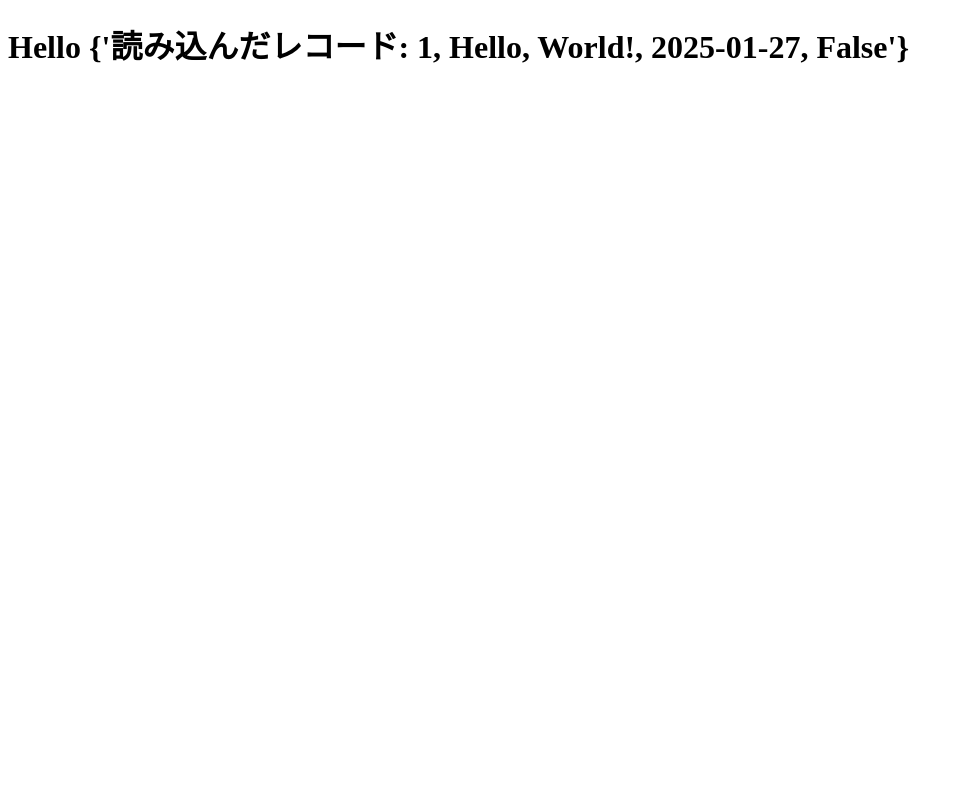
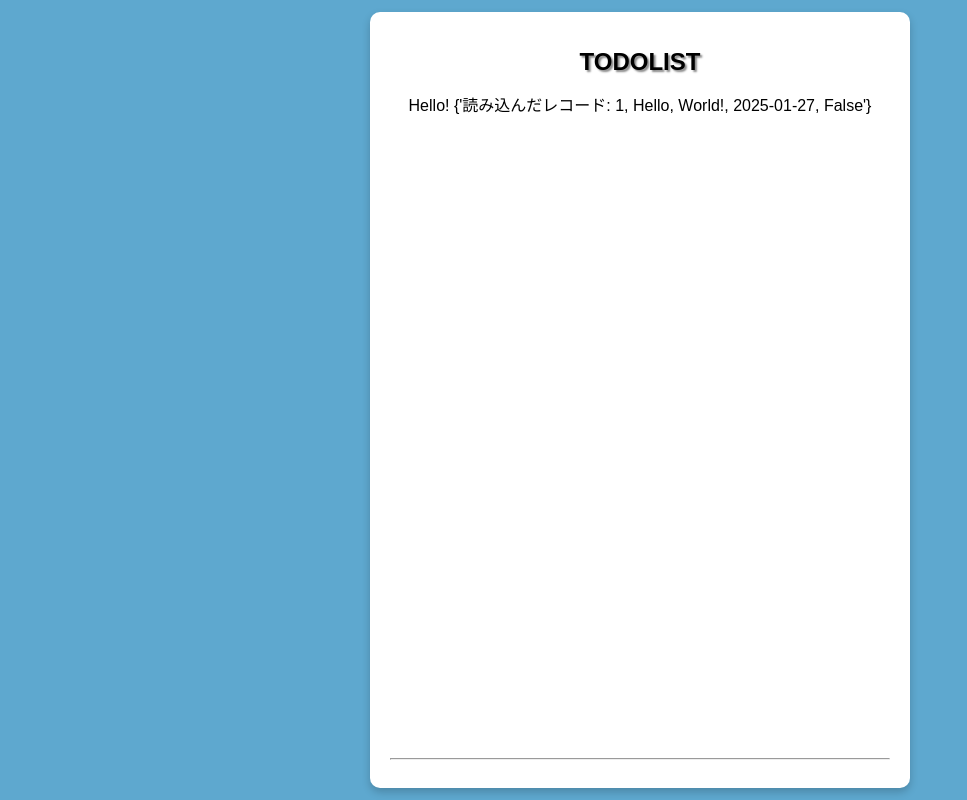
Before and after one commit to Taito1608/study_backend, a FastAPI app: page /todo/1 in a window 1280 px wide. Shown: the whole page, without its empty margins (0-967 px from the left). Run offline with FastAPI, Linux system fonts and the light colour scheme; data comes from the database, SQL or seed files in the repository; both versions use the stored data as it was after the commit.

Commit message:
index.html作成

```diff
--- a/app/main.py
+++ b/app/main.py
@@ -5,7 +5,9 @@ from fastapi.templating import Jinja2Templates
 from .database.setting import SessionLocal
 from .database.table.models import Todo
 
-app = FastAPI()
+app = FastAPI(
+    title='FastAPIでつくるtoDoアプリケーション',
+)
 app.mount(path="/app/static", app=StaticFiles(directory="app/static"), name="static")
 templates = Jinja2Templates(directory="app/templates")
 
@@ -16,6 +18,14 @@ async def read_root(request: Request):
         "request": request,
         "name": "Taito!"
         })
+
+#test（データ取得確認）
+@app.get("/test")
+def test_res():
+    db = SessionLocal()
+    todo = db.query(Todo).filter(Todo.id == "1").first()
+    db.close()
+    return {f"読み込んだレコード: {todo.id}, {todo.box}, {todo.date}, {todo.done}"}
 
 #Todo 取得(一覧)
 @app.get("/todo")
--- /dev/null
+++ b/app/static/css/styles.css
@@ -0,0 +1,124 @@
+/* 全体のスタイル */
+body {
+    font-family: Arial, sans-serif;
+    background-color: #5ea8cf;
+    display: flex;
+    justify-content: center;
+    align-items: center;
+    height: 100vh;
+    margin: 0;
+}
+
+/* コンテナのスタイル */
+.background {
+    background: white;
+    padding: 20px;
+    border-radius: 10px;
+    box-shadow: 0 4px 8px rgba(0, 0, 0, 0.2);
+    text-align: center;
+    width: 500px;
+}
+
+/* タイトルのスタイル */
+h1 {
+    font-size: 24px;
+    font-weight: bold;
+    text-shadow: 2px 2px 2px #888;
+}
+
+/* 入力エリアとボタンのスタイル */
+.input-container {
+    display: flex;
+    margin-bottom: 20px;
+}
+
+input {
+    flex: 1;
+    padding: 10px;
+    border: 2px solid #ccc;
+    border-radius: 5px;
+    font-size: 16px;
+}
+
+button {
+    background-color: #3498db;
+    color: white;
+    border: none;
+    padding: 10px;
+    cursor: pointer;
+    border-radius: 5px;
+    font-size: 20px;
+    width: 40px;
+}
+
+button:hover {
+    background-color: #2980b9;
+}
+
+/* タスクリストのスタイル */
+ul {
+    list-style: none;
+    padding: 0;
+}
+
+li {
+    display: flex;
+    align-items: center;
+    justify-content: space-between;
+    padding: 10px;
+    border-bottom: 1px solid #ddd;
+    background: #f9f9f9;
+    border-radius: 5px;
+    margin-bottom: 5px;
+}
+
+li.checked {
+    text-decoration: line-through;
+    color: #888;
+}
+
+/* チェックボックスのスタイル */
+li input[type="checkbox"] {
+    margin-right: 10px;
+}
+
+/* 削除ボタン */
+.remove-btn {
+    background: none;
+    border: none;
+    color: #e74c3c;
+    font-size: 18px;
+    cursor: pointer;
+}
+
+.remove-btn:hover {
+    color: #c0392b;
+}
+
+/* フッター部分 */
+.footer {
+    display: flex;
+    justify-content: space-between;
+    align-items: center;
+    margin-top: 20px;
+}
+
+#taskStatus {
+    background: yellow;
+    padding: 5px;
+    border-radius: 5px;
+    font-size: 14px;
+}
+
+#removeCheckedBtn {
+    background: #2ecc71;
+    color: white;
+    border: none;
+    padding: 10px;
+    border-radius: 5px;
+    cursor: pointer;
+}
+
+#removeCheckedBtn:hover {
+    background: #27ae60;
+}
--- a/app/templates/index.html
+++ b/app/templates/index.html
@@ -3,9 +3,22 @@
 <head>
     <meta charset="UTF-8">
     <meta name="viewport" content="width=device-width, initial-scale=1.0">
-    <title>FastAPI Template Example</title>
+    <title>To-Do List</title>
+    <link rel="stylesheet" href="app/static/css/styles.css">
 </head>
 <body>
-    <h1>Hello {{ name }}</h1>
+    <div class="background">
+        <h1>TODOLIST</h1>
+            <div style="display: flex; flex-direction: column; min-height: 80vh">
+                <div class="container">
+                    {% block content %}
+                      Hello! {{ name }}
+                    {% endblock %}
+                </div>
+            </div>
+            <br>
+            <hr>
+    </div>
+
 </body>
 </html>
```
Also changed, not shown: app/test/test_create.py (added, +13 -0 lines), app/test/test_delete.py (added, +10 -0 lines), app/test/test_post.py (added, +11 -0 lines), app/test/test_read.py (added, +11 -0 lines), app/test/client.py (renamed from app/client.py), app/test/create_tabel.py (renamed from create_tabel.py), todo.db.
